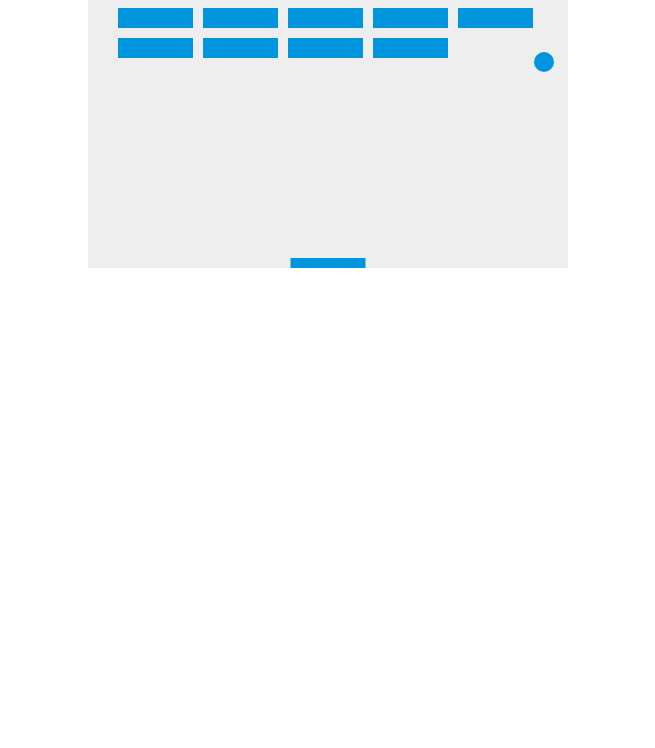
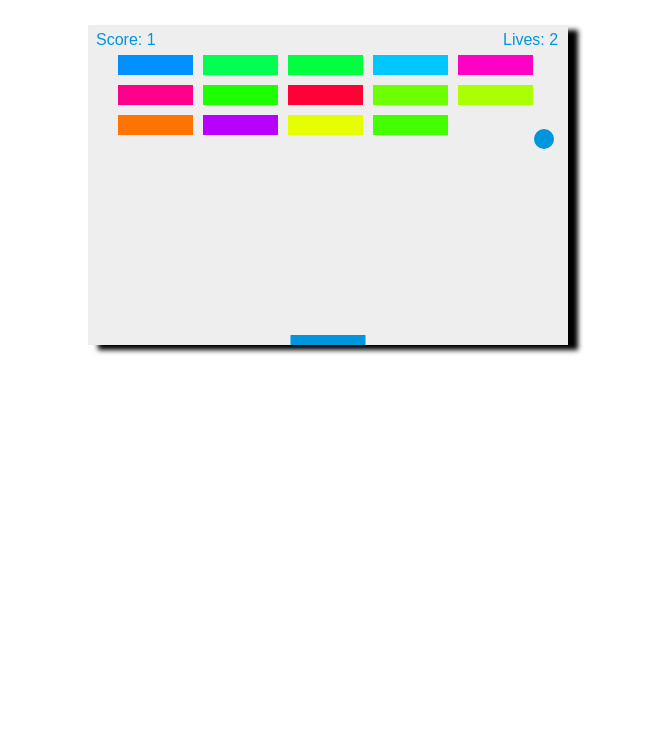
Before and after one commit to C3NZ/breakout, a plain HTML site: page index.html in a window 1280 px wide. Shown: the part 52-800 px from the top of the page, without its empty margins (312-967 px from the left). Drawn offline with Linux system fonts and the light colour scheme.

Commit message:
Added some styling and made the game non epileptic friendly

```diff
--- a/index.html
+++ b/index.html
@@ -4,11 +4,14 @@
     <meta charset="UTF-8">
     <title>Breakout MDN</title>
     <style>
-        * { padding: 0; margin: auto;}
-        canvas { background: #eee; display: block; margin: 0 auto;}
+        * { padding: 0; margin: auto; font-family: Helvetica}
+        canvas { background: #eee; display: block; margin: 0 auto; margin-top: 40px; box-shadow: 10px 5px 5px black;}
+        body {text-align: center;}
+
     </style>
 </head>
 <body>
+    <h1>REALLY AWESOME BREAKOUT GAME</h1>
     <canvas id="myCanvas" width="480" height="320"></canvas>
     <script>
         //Global variables
@@ -125,11 +128,14 @@
             ctx.fill();
             ctx.closePath();
         }
-
+        var hslValue = 0;
+        var counter = 0;
         //Draw all of our bricks
         function drawBricks() {
+
             for(let col = 0; col < brickColumnCount; col++) {
                 for(let row = 0; row < brickRowCount; row++) {
+                    //var hslValue = 0;
                     if(bricks[col][row].status == 1) {
                         //Calculate the x and y value of the brick by it's column/row, the padding we want, and the offset we created
                         let brickX = (col * (brickWidth + brickPadding)) + brickOffsetLeft;
@@ -137,13 +143,26 @@
                         bricks[col][row].x = brickX;
                         bricks[col][row].y = brickY;
 
+                        hslValue = Math.floor(Math.random() * 360)
                         //Draw an individual brick
                         ctx.beginPath();
                         ctx.rect(brickX, brickY, brickWidth, brickHeight);
-                        ctx.fillStyle = "#0095DD";
+                        ctx.fillStyle = `hsl(${hslValue}, 100%, 50%)`;
                         ctx.fill();
                         ctx.closePath();
+
                     }
+                     counter++;
+                     if(counter == 30) {
+
+                        counter = 0;
+                        hslValue += 1;
+
+                        if(hslValue > 360){
+                            hslValue = 0
+                        }
+
+                     }
                 }
             }
         }
@@ -215,12 +234,14 @@
             x += dx;
             y += dy;
 
-            //Syncs the framerate accordingly and only draws when needed, producing a smoother animation than setInterval
-            requestAnimationFrame(draw);
-
         }
 
-        draw();
+        function run() {
+           //    update();
+            draw();
+            requestAnimationFrame(run);
+        }
+        run();
     </script>
 </body>
 </html>
```
